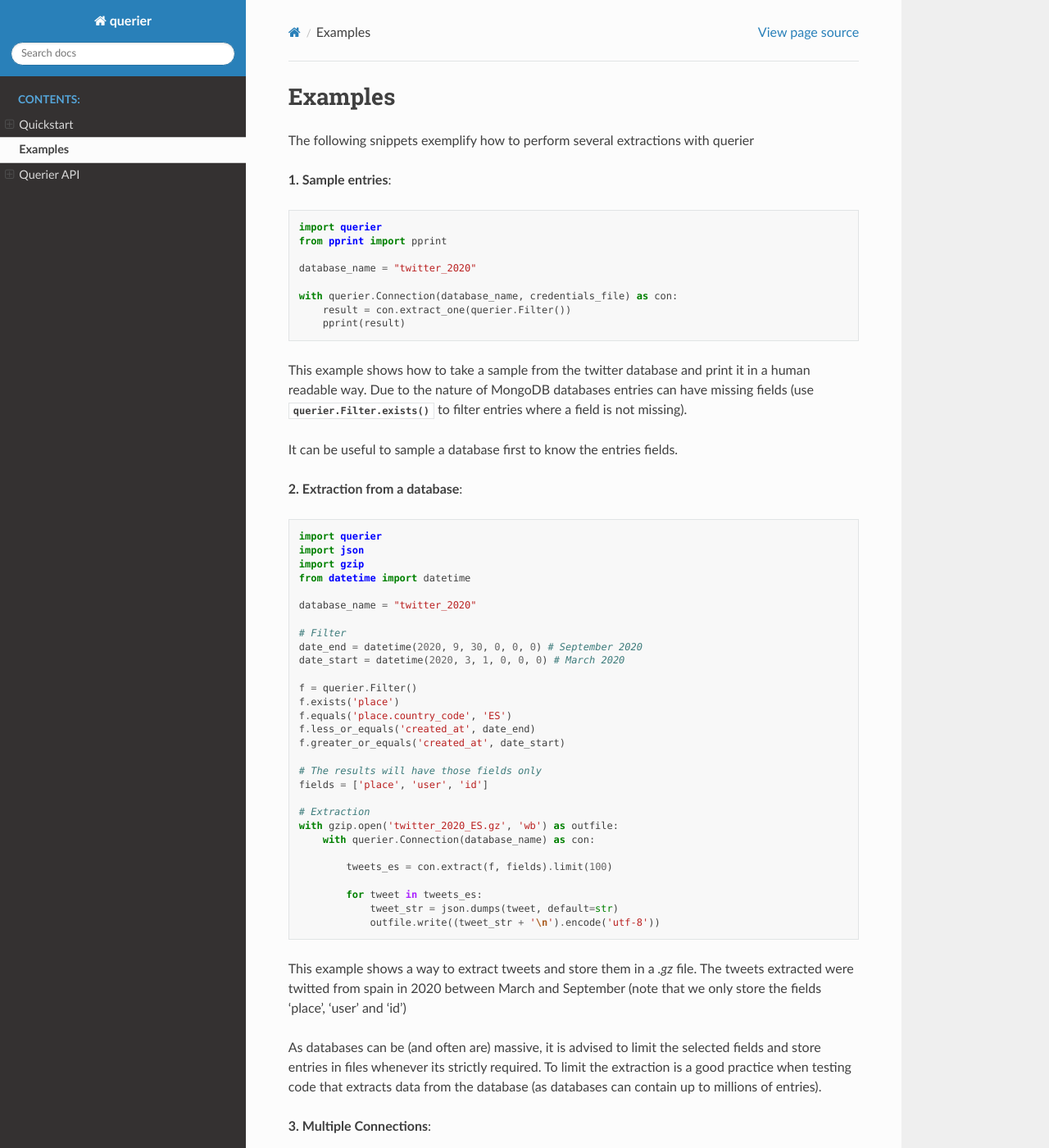
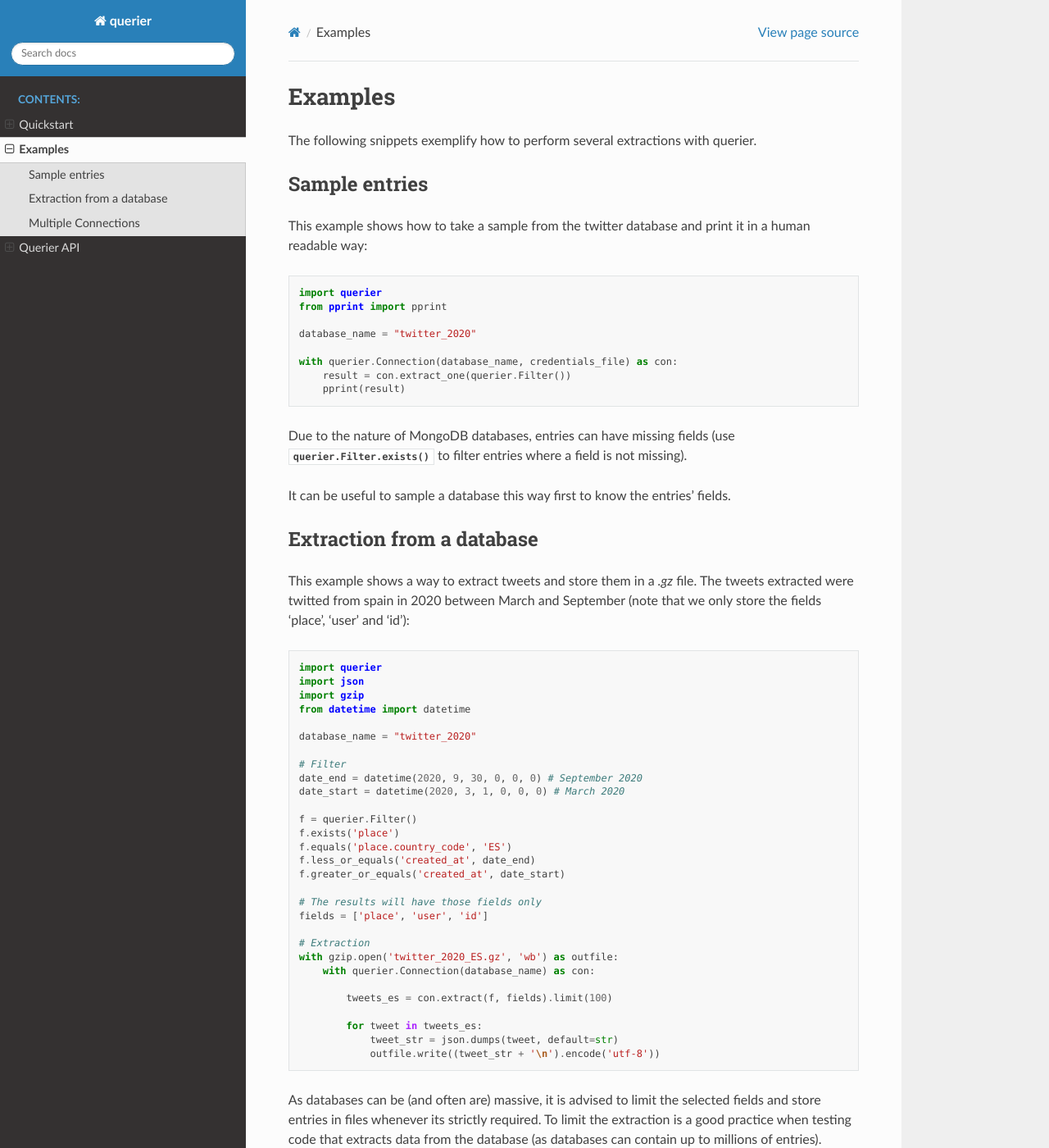
Before and after one commit to TLouf/querier, a Sphinx documentation site: the page built from doc/source/examples.rst, in a window 1280 px wide and 1400 px high. Shown: the whole window at 82% size. Built offline with Sphinx 7.4.7 and the Read the Docs theme 2.0.0, drawn with Linux system fonts in a browser that asks for light colours; some of the changed lines change nothing that is shown; some of the changed text lies outside the part shown.

Commit message:
Reformat examples

```diff
--- a/doc/source/examples.rst
+++ b/doc/source/examples.rst
@@ -1,10 +1,14 @@
 Examples
 ========
 
-The following snippets exemplify how to perform several extractions with querier
+The following snippets exemplify how to perform several extractions with querier.
 
 
-**1. Sample entries**::
+Sample entries
+--------------
+
+This example shows how to take a sample from the twitter database and print it in a
+human readable way::
 
     import querier
     from pprint import pprint
@@ -15,14 +19,18 @@
         result = con.extract_one(querier.Filter())
         pprint(result)
 
-This example shows how to take a sample from the twitter database and print it in a human
-readable way. Due to the nature of MongoDB databases entries
-can have missing fields (use :py:meth:`querier.Filter.exists` to filter entries where a field is not missing).
+Due to the nature of MongoDB databases, entries can have missing fields (use
+:py:meth:`querier.Filter.exists` to filter entries where a field is not missing).
 
-It can be useful to sample a database first to know the entries fields.
+It can be useful to sample a database this way first to know the entries' fields.
 
 
-**2. Extraction from a database**::
+Extraction from a database
+--------------------------
+
+This example shows a way to extract tweets and store them in a *.gz* file. The tweets
+extracted were twitted from spain in 2020 between March and September (note that we only
+store the fields 'place', 'user' and 'id')::
 
     import querier
     import json
@@ -55,15 +63,18 @@
                 outfile.write((tweet_str + '\n').encode('utf-8'))
 
 
-This example shows a way to extract tweets and store them in a *.gz* file. The tweets extracted were
-twitted from spain in 2020 between March and September (note that we only store the fields 'place', 'user' and 'id')
+As databases can be (and often are) massive, it is advised to limit the selected fields
+and store entries in files whenever its strictly required. To limit the extraction is a
+good practice when testing code that extracts data from the database (as databases can
+contain up to millions of entries).
 
-As databases can be (and often are) massive, it is advised to limit
-the selected fields and store entries in files whenever its strictly required. To limit the extraction
-is a good practice when testing code that extracts data from the database (as databases can contain up to millions
-of entries).
 
-**3. Multiple Connections**::
+Multiple Connections
+--------------------
+
+
+This example prints (in a human readable way) the tweet from Spain with the most
+favorite number::
 
     import querier
     from pprint import pprint
@@ -91,8 +102,6 @@
 
     pprint(max_tweet)
 
-This example prints (in a human readable way) the tweet from spain with the most favorite number.
-
-It shows a way to extract entries from several databases using more than
-one connection. Twitter databases are splitted by year and named twitter_{year} requiring
-more than a Connection object to extract tweets from different years.
+It shows a way to extract entries from several databases using more than one connection.
+Twitter databases are split by year and named twitter_{year} requiring more than one
+Connection object to extract tweets from different years.
```
